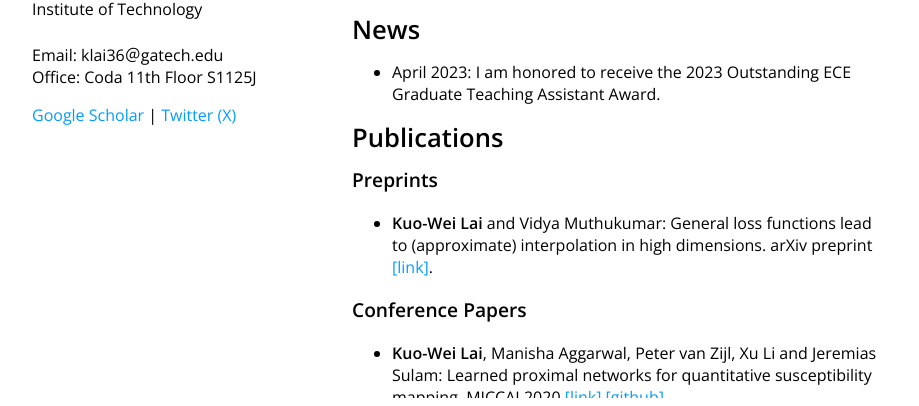
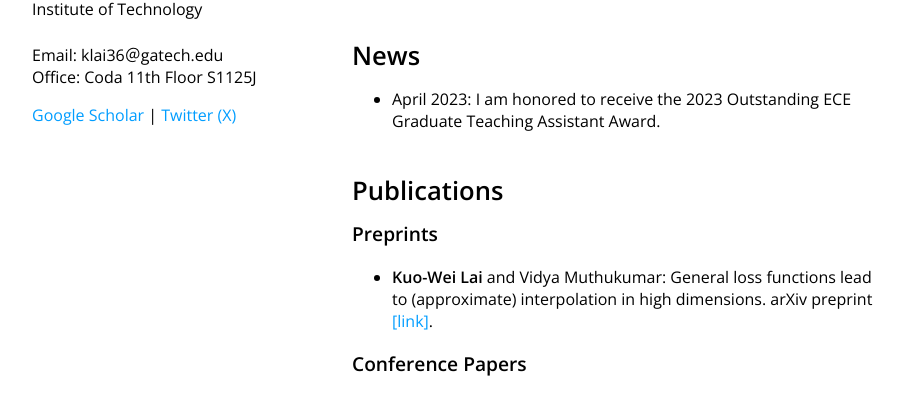
Before and after one commit to kuoweilai/kuoweilai.github.io, a plain HTML site: page index.html in a window 1280 px wide. Shown: the part 410-816 px from the top of the page, without its empty margins (168-1087 px from the left). Drawn offline with nearby package versions, Linux system fonts and the light colour scheme.

Commit message:
adjust spacing

```diff
--- a/style_sheet/style.css
+++ b/style_sheet/style.css
@@ -281,7 +281,7 @@
         height: auto;
         width: 100%;
         background-color: white;
-        /* margin-top: 5%; */
+        margin-bottom: 5%;
         overflow: hidden;
         transform: translate(0%, 0%);
         /* border: black solid; */
```
